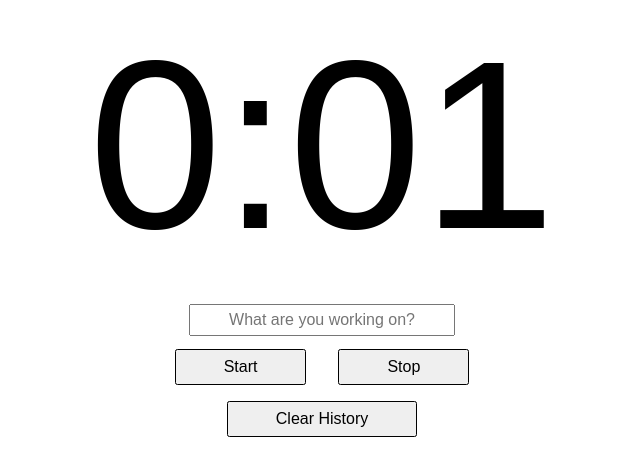
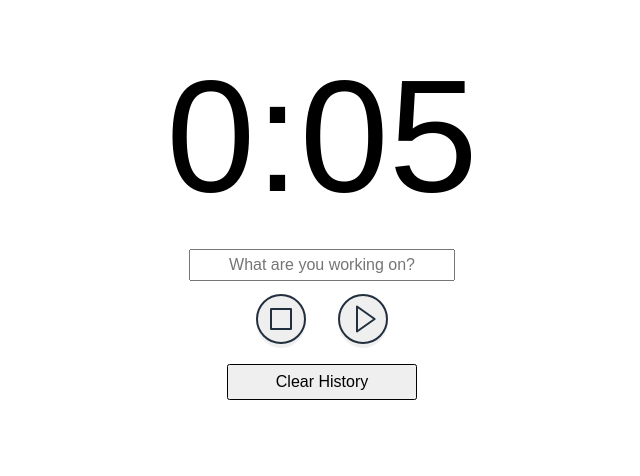
Before and after one commit to codecampleipzig/pomodoro-timer, a plain HTML site: page index.html in a window 1280 px wide. Shown: the part 174-650 px from the top of the page, without its empty margins (318-958 px from the left). Drawn offline with Linux system fonts and the light colour scheme.

Commit message:
Prepare for vue transformation

```diff
--- a/index.html
+++ b/index.html
@@ -16,8 +16,8 @@
         placeholder="What are you working on?"
       />
       <div class="countdown-controls">
-        <button id="start">Start</button>
-        <button id="stop">Stop</button>
+        <button class="icon" id="stop"><img src="img/icon-stop.svg"></img></button>
+        <button class="icon" id="start"><img src="img/icon-play.svg"></img></button>
       </div>
     </div>
     <div class="history">
--- a/index.js
+++ b/index.js
@@ -17,7 +17,7 @@ function formatCountdown(milliseconds) {
 // Timer
 const countdown = document.getElementById("countdown");
 const inputTaskName = document.getElementById("input-task-name");
-const countdownDurationInMs = 1000;
+const countdownDurationInMs = 5000;
 
 // Global intervalHandle
 let intervalHandle = null;
--- a/style.css
+++ b/style.css
@@ -12,8 +12,27 @@ body {
 }
 
 .countdown {
-  font-size: 30vmin;
+  font-size: 20vmin;
   margin-bottom: 1rem;
+}
+
+.countdown.running {
+  color: darkcyan;
+}
+
+button.icon img {
+  width: 50px;
+}
+
+button.icon {
+  padding: 0;
+  border: none;
+  border-radius: 100%;
+}
+
+button.icon:disabled {
+  cursor: initial;
+  opacity: 50%;
 }
 
 .timer {
@@ -35,6 +54,7 @@ button {
   margin: 0.5em 1em;
   cursor: pointer;
   border-radius: 0.15em;
+  outline: none;
 }
 
 button:hover {
```
Also changed, not shown: img/icon-play.svg (added), img/icon-rewind.svg (added), img/icon-stop.svg (added).
